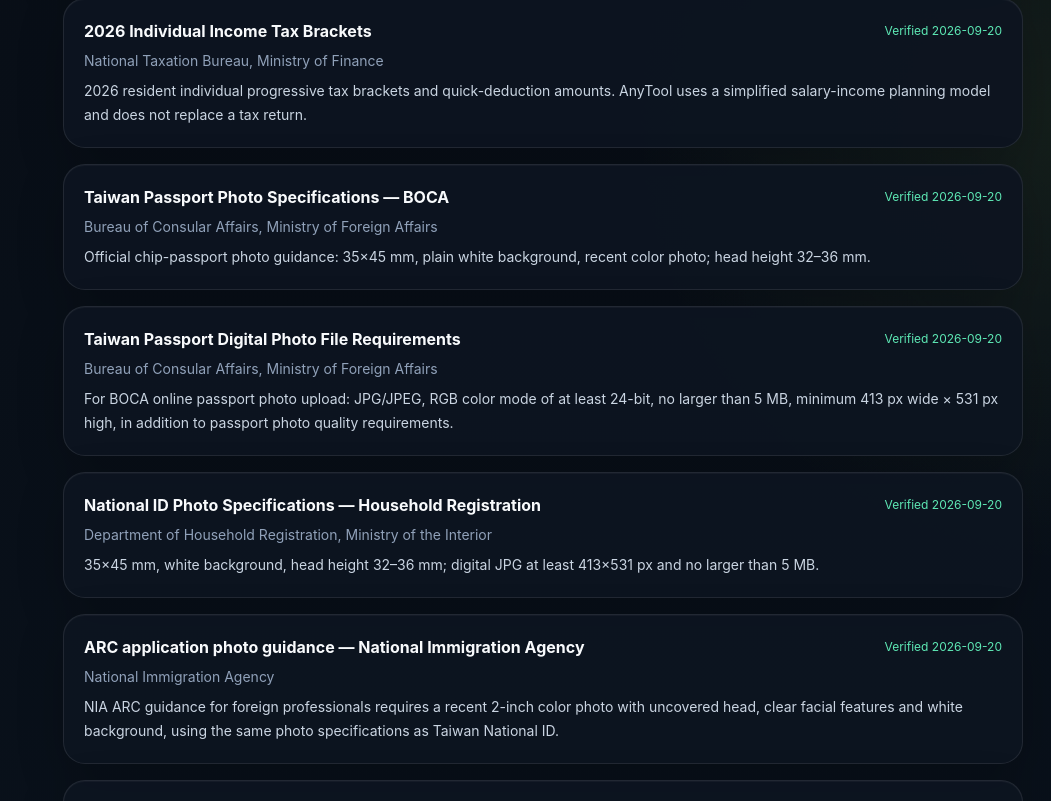
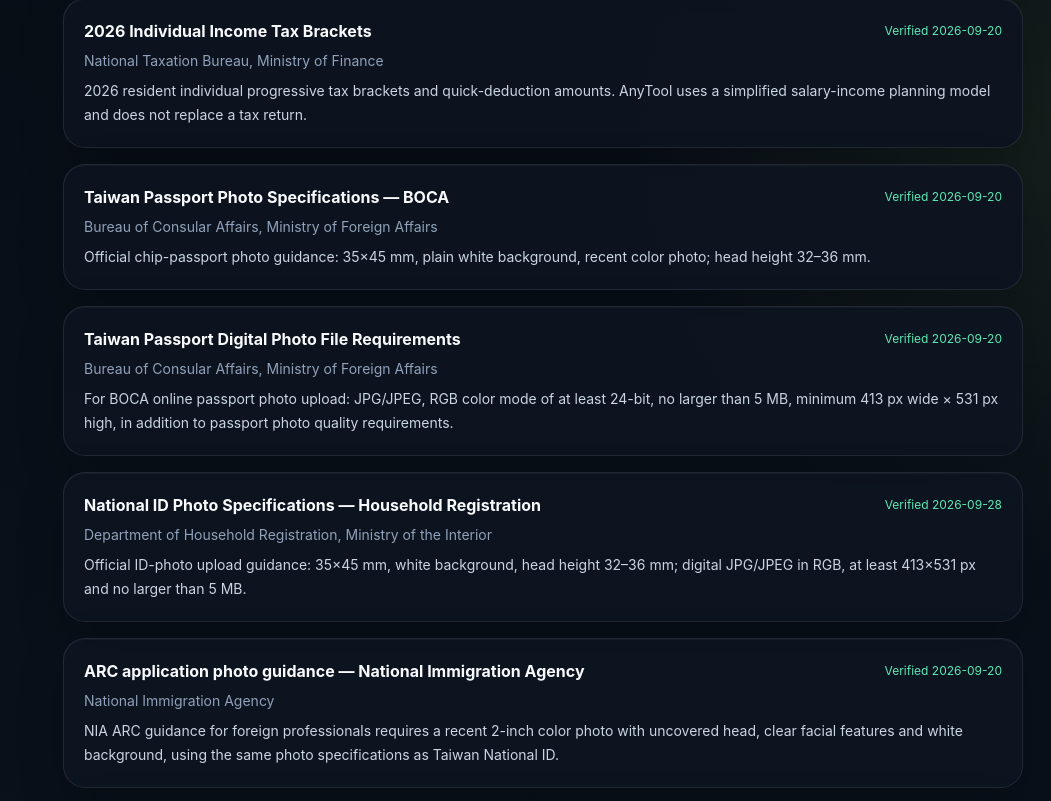
Before and after one commit to KanwarAfaq/anytool-online, a React (Vite) app: page /sources in a window 1280 px wide. Shown: the part 1256-2057 px from the top of the page, without its empty margins (229-1280 px from the left). Built offline with nearby package versions, Linux system fonts and the light colour scheme.

Commit message:
Refresh NHI and ID-photo official source references

```diff
--- a/src/data/officialSources.js
+++ b/src/data/officialSources.js
@@ -24,8 +24,8 @@
   nhi2026: {
     title: '2026 NHI Premium Co-payment Chart — Employees',
     authority: 'National Health Insurance Administration, Ministry of Health and Welfare',
-    url: 'https://www.nhi.gov.tw/en/cp-19434-822cf-64-2.html',
-    verified: '2026-09-20',
+    url: 'https://www.nhi.gov.tw/ch/cp-19418-9eefb-2576-1.html',
+    verified: '2026-09-28',
     summary: 'For employees with a fixed employer: 5.17% premium rate, 30% employee share and up to three charged dependents; the employer column includes the published average dependent factor.'
   },
   minimumWage2026: {
@@ -66,9 +66,9 @@
   taiwanIdPhoto: {
     title: 'National ID Photo Specifications — Household Registration',
     authority: 'Department of Household Registration, Ministry of the Interior',
-    url: 'https://www.ris.gov.tw/documents/html/5/3/187.html',
-    verified: '2026-09-20',
-    summary: '35×45 mm, white background, head height 32–36 mm; digital JPG at least 413×531 px and no larger than 5 MB.'
+    url: 'https://www.ris.gov.tw/apply-idCardChange/app/aw0726/main?retrievalPath=%2Faw0726%2F',
+    verified: '2026-09-28',
+    summary: 'Official ID-photo upload guidance: 35×45 mm, white background, head height 32–36 mm; digital JPG/JPEG in RGB, at least 413×531 px and no larger than 5 MB.'
   },
   arcPhoto: {
     title: 'ARC application photo guidance — National Immigration Agency',
```
